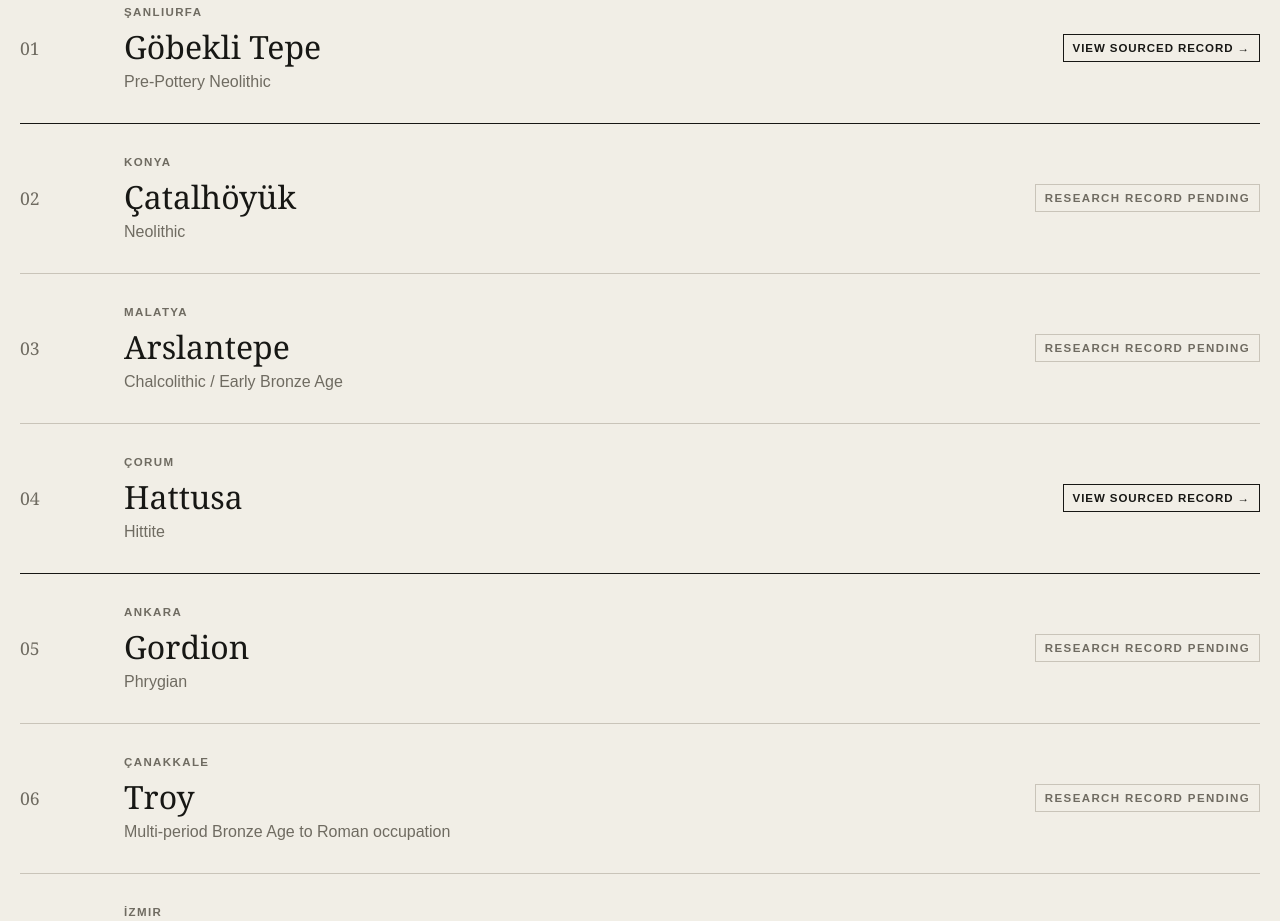
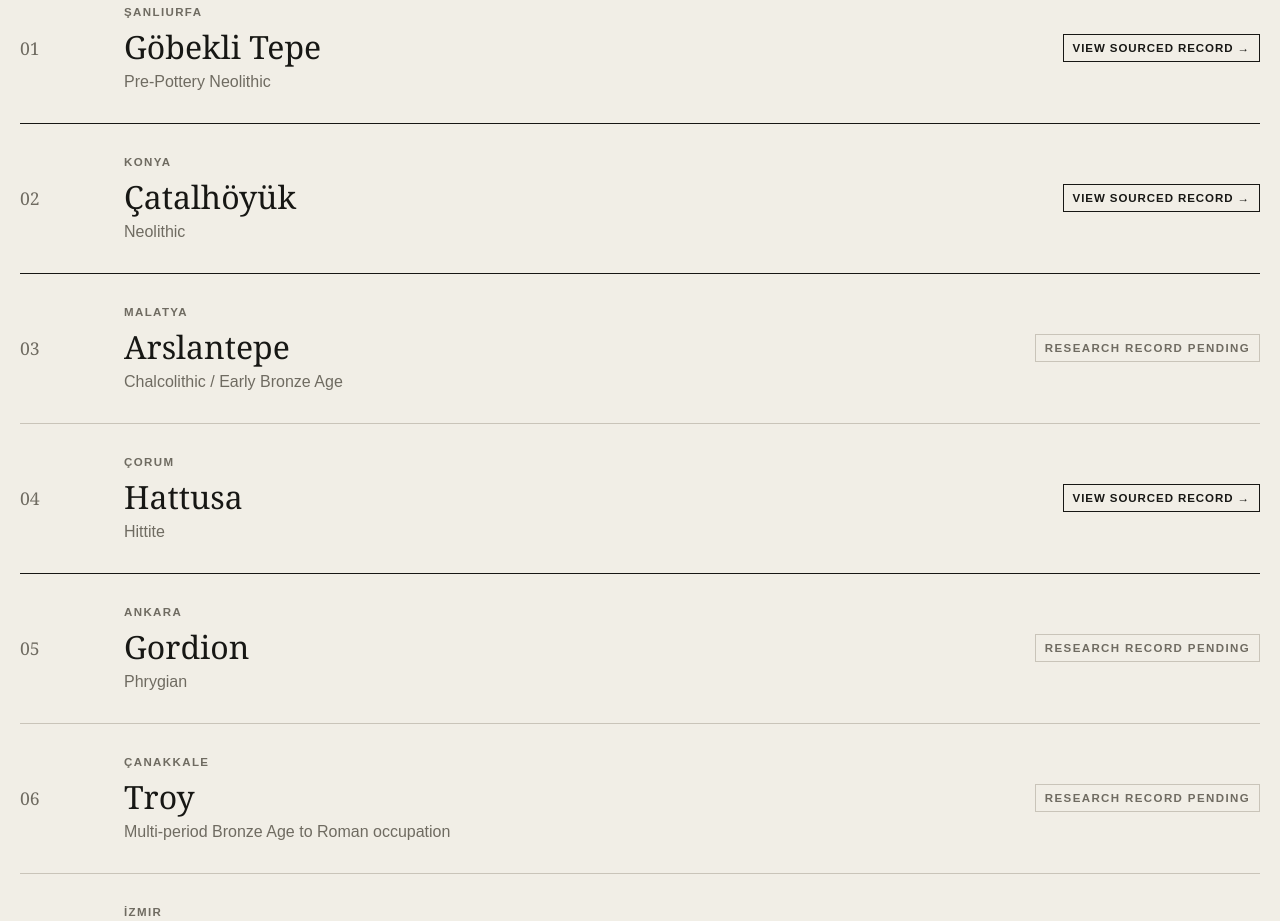
Before and after one commit to Jenisch/digital-anatolian-heritage-archive, a Next.js app: page / in a window 1280 px wide. Shown: the part 3080-4001 px from the top of the page. Built offline with nearby package versions, Linux system fonts and the light colour scheme; no server answers.

Commit message:
feat: expose Çatalhöyük sourced record

```diff
--- a/app/page.tsx
+++ b/app/page.tsx
@@ -60,7 +60,7 @@ export default function Home() {
 
         <div className="site-grid">
           {sites.map((site, index) => {
-            const recordReady = ["gobekli-tepe", "hattusa"].includes(site.slug);
+            const recordReady = ["gobekli-tepe", "catalhoyuk", "hattusa"].includes(site.slug);
 
             return (
               <article className={`site-card${recordReady ? " site-card-ready" : ""}`} key={site.slug}>
```
